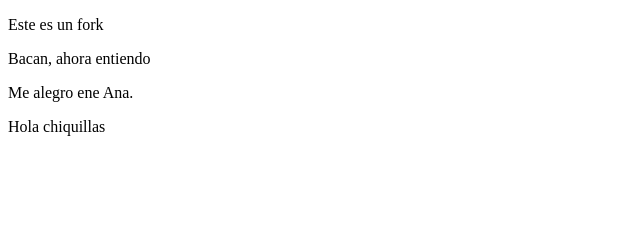
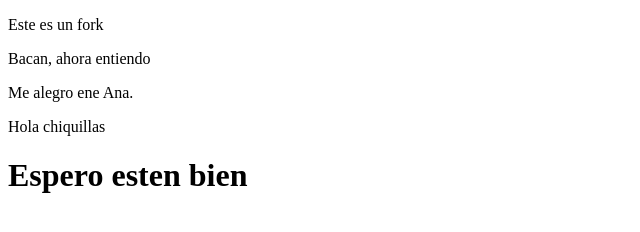
Before and after one commit to nerdale/flujo-git-fork, a plain HTML site: page index.html in a window 1280 px wide. Shown: the whole page, without its empty margins (0-640 px from the left). Drawn offline with Linux system fonts and the light colour scheme.

Commit message:
agregando h1

```diff
--- a/index.html
+++ b/index.html
@@ -13,6 +13,7 @@
 
   <div>
     <p>Hola chiquillas</p>
+    <h1>Espero esten bien</h1>
   </div>
 </body>
 </html>
```
